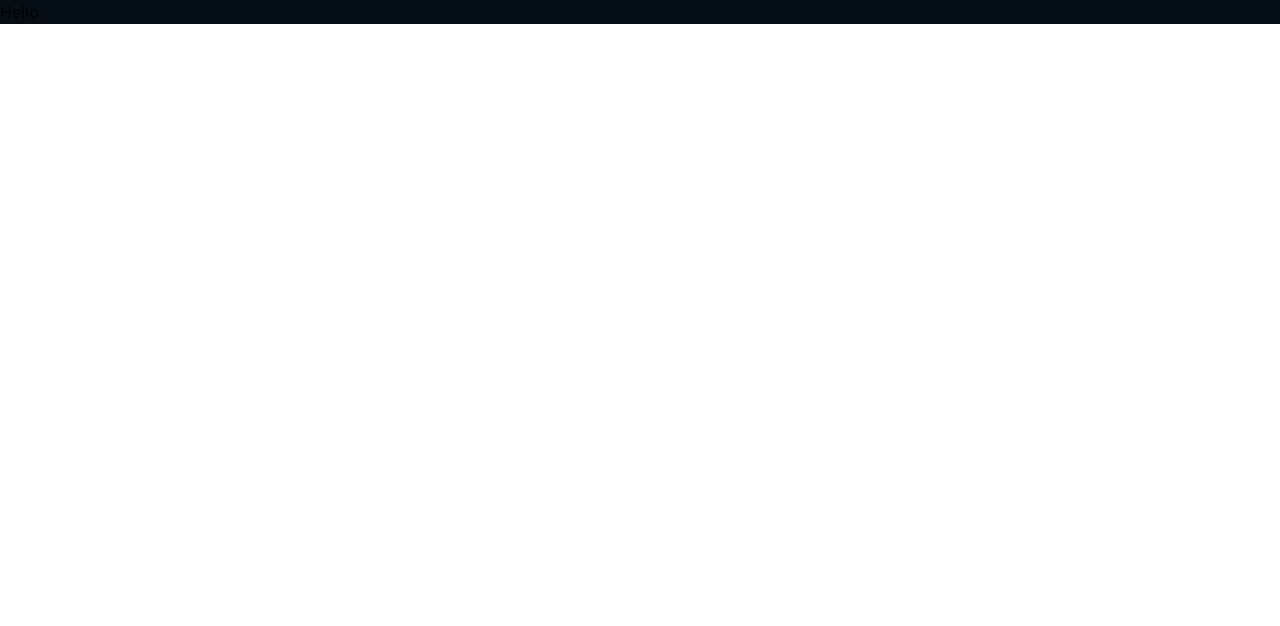
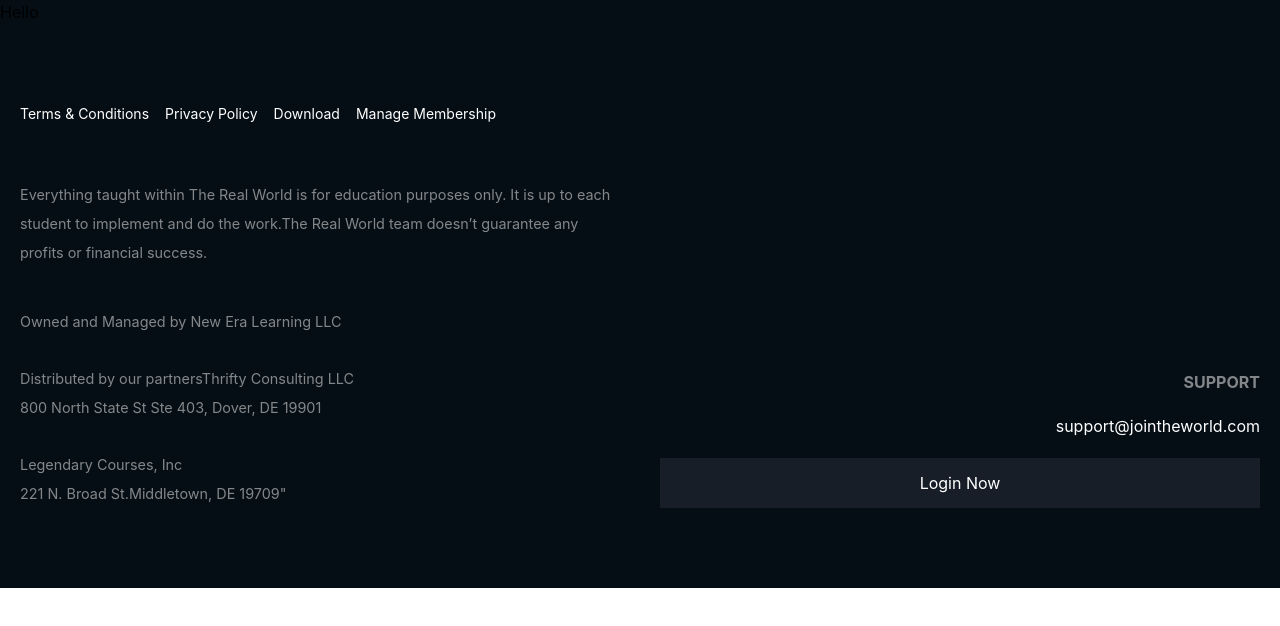
Before and after one commit to imran0dot/therealworld, a React (Vite) app: page / in a window 1280 px wide. Shown: the top 626 px of the page. Built offline with nearby package versions, Linux system fonts and the light colour scheme; a web font is replaced by a local one.

Commit message:
footer complete

```diff
--- a/package.json
+++ b/package.json
@@ -11,7 +11,8 @@
   },
   "dependencies": {
     "react": "^18.2.0",
-    "react-dom": "^18.2.0"
+    "react-dom": "^18.2.0",
+    "react-scroll": "^1.9.0"
   },
   "devDependencies": {
     "@types/react": "^18.2.66",
--- a/src/App.tsx
+++ b/src/App.tsx
@@ -1,9 +1,11 @@
 import React from 'react';
+import Footer from './components/shared/Footer';
 
 const App: React.FC = () => {
   return (
     <div>
       <h1>Hello</h1>
+      <Footer></Footer>
     </div>
   );
 };
--- /dev/null
+++ b/src/MaxWidth.tsx
@@ -0,0 +1,11 @@
+import React from "react";
+
+const MaxWidth: React.FC<{ children: React.ReactNode }> = ({ children }) => {
+    return (
+        <div className="md:max-w-screen-xl max-w-screen-md mx-auto px-5">
+            {children}
+        </div>
+    );
+};
+
+export default MaxWidth;
--- /dev/null
+++ b/src/components/shared/Footer.tsx
@@ -0,0 +1,85 @@
+import React from 'react';
+import MaxWidth from '../../MaxWidth';
+
+interface FooterLink {
+    name: string,
+    link: string
+}
+
+const footerLink: FooterLink[] = [
+    {
+        name: "Terms & Conditions",
+        link: "#"
+    },
+    {
+        name: "Privacy Policy",
+        link: "#"
+    },
+    {
+        name: "Download",
+        link: "#"
+    },
+    {
+        name: "Manage Membership",
+        link: "#"
+    }
+];
+
+const Footer: React.FC = () => {
+    return (
+        <div className='py-20'>
+            <MaxWidth>
+
+
+                {/* react footer menu  */}
+                <div className='flex list-none gap-4 text-sm flex-col md:flex-row text-white mb-14'>
+                    {
+                        footerLink.map(({ name }) => {
+                            return <li key={name}>{name}</li>
+                        })
+                    }
+                </div>
+
+                <div className='text-secondary-white flex flex-col lg:flex-row gap-10 '>
+                    <div className='flex gap-10 flex-col w-full text-lg'>
+
+
+                        {/* footer paragraph  */}
+                        <div>
+                            <small>Everything taught within The Real World is for education purposes only. It is up to each student to implement and do the work.</small>
+                            <small>The Real World team doesn’t guarantee any profits or financial success.</small>
+                        </div>
+
+                        <div>
+                            <small>Owned and Managed by New Era Learning LLC</small>
+                            <br />
+                            <br />
+                            <small>Distributed by our partners</small>
+
+                            <small>
+                                Thrifty Consulting LLC<br />
+                                800 North State St Ste 403, Dover, DE 19901
+                            </small>
+
+                            <br />
+                            <br />
+
+                            <small>
+                                Legendary Courses, Inc<br />
+                                221 N. Broad St.Middletown, DE 19709"
+                            </small>
+                        </div>
+                    </div>
+
+                    <div className='flex flex-3 gap-5 flex-col md:text-right justify-end  w-full'>
+                        <h4 className='uppercase font-bold'>Support</h4>
+                        <a className='text-white' href="mailto:imboy8585@gmail.com">support@jointheworld.com</a>
+                        <button className='border border-transparent hover:border-white p-3 text-white block bg-secondary-dark duration-300 transition-all'>Login Now</button>
+                    </div>
+                </div>
+            </MaxWidth>
+        </div>
+    );
+};
+
+export default Footer;
--- a/src/index.css
+++ b/src/index.css
@@ -1,3 +1,16 @@
 @tailwind base;
 @tailwind components;
 @tailwind utilities;
+
+@font-face {
+  font-family: 'Inter';
+  font-weight: 1 1000;
+  font-stretch: 1 1000;
+  font-style: normal;
+  font-display: swap;
+  src: url('path_to_inter_variable_font.woff2') format('woff2');
+}
+
+body {
+  font-family: 'Inter', sans-serif;
+}
--- a/tailwind.config.js
+++ b/tailwind.config.js
@@ -9,6 +9,7 @@ export default {
       colors: {
         "primary-background":  "#060e15",
         "secondary-white": "rgba(255, 255, 255, .5)",
+        "secondary-dark": "#181E27",
         "yellow": "#ffcf23",
         "brand": "#ffbb38",
         "orange": "#ff8d3a",
```
Also changed, not shown: 1 other file (tests, documents, lock files or other folders).
